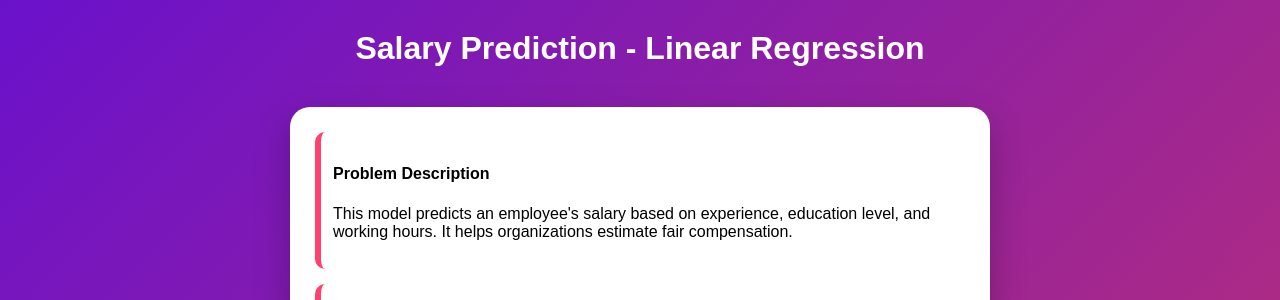
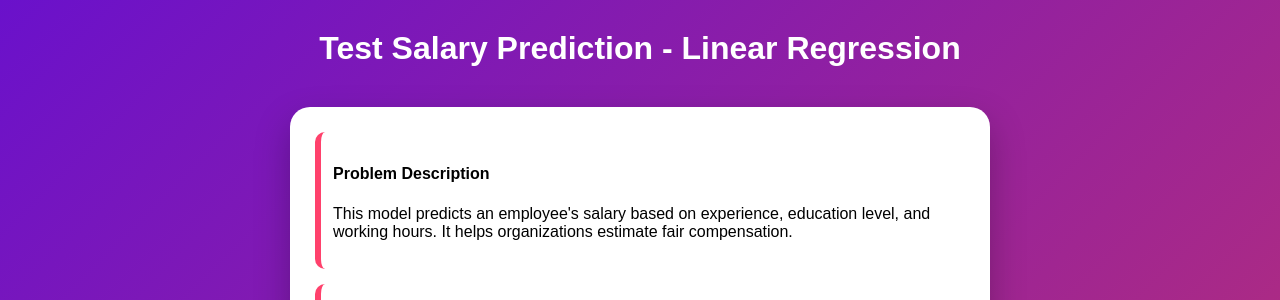
Before and after one commit to KAHS1299/sistema-predictivo-academico, a Flask app: template templates/linear_application.html in a window 1280 px wide. Shown: the top 300 px of the page. Run offline with Flask 3, Linux system fonts and the light colour scheme; the template is opened without the code that fills it, so the values that code supplies are empty.

Commit message:
Test GCA

```diff
--- a/templates/linear_application.html
+++ b/templates/linear_application.html
@@ -155,7 +155,7 @@ td {
 
 <body>
 
-<h2> Salary Prediction - Linear Regression</h2>
+<h2>Test Salary Prediction - Linear Regression</h2>
 
 <div class="main">
 
```
